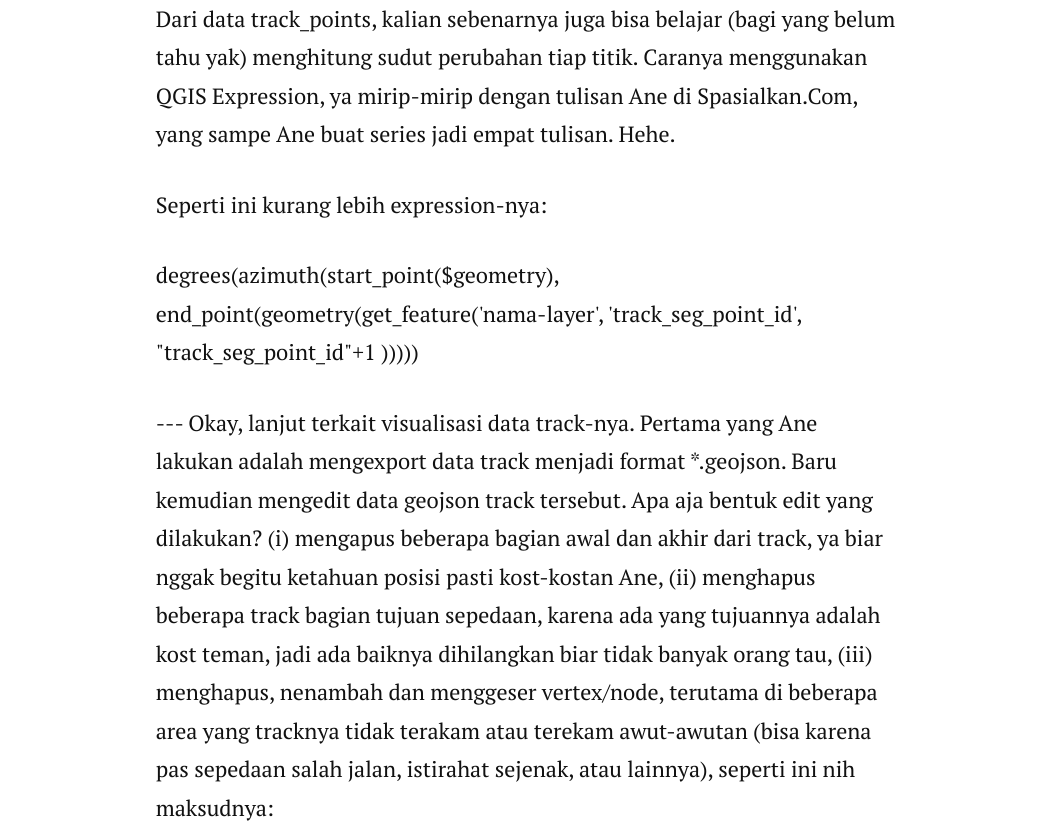
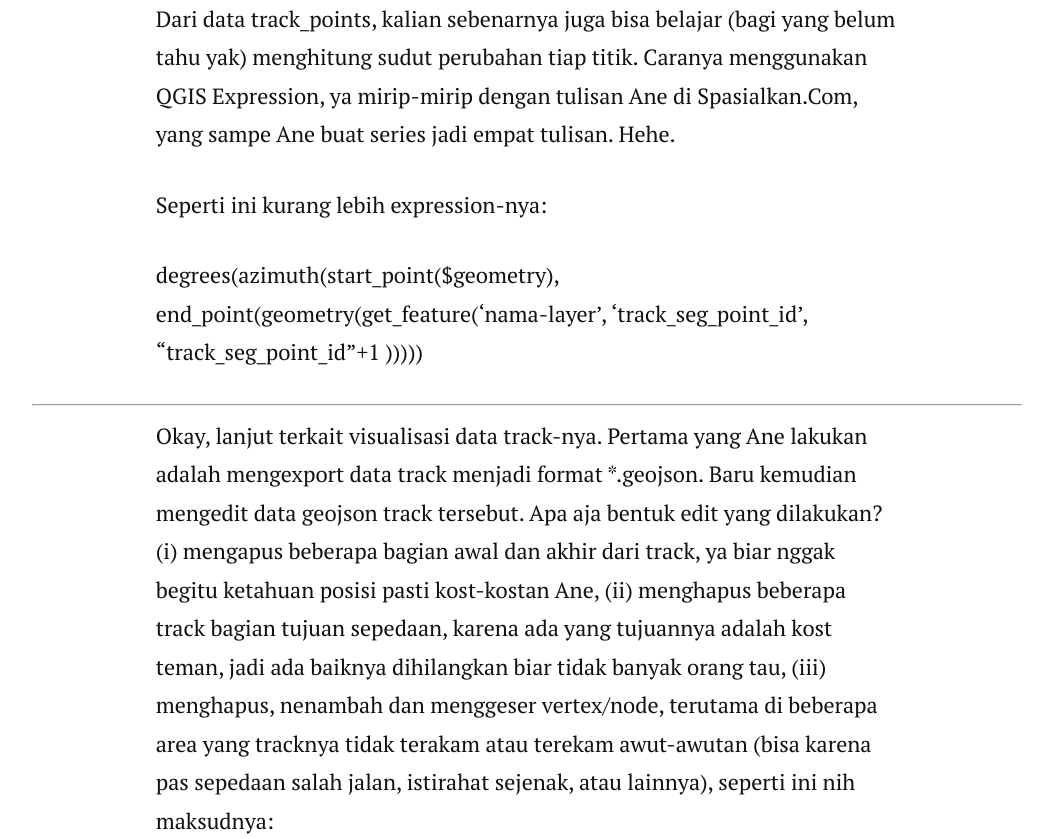
Before and after one commit to rifkifau/rifkifau.github.io, a Jekyll site: the page built from _posts/2021-06-12-mengikuti-tren-sepedaan-ternyata-ada-manfaatnya.markdown, in a window 1280 px wide and 1400 px high, scrolled down 3467 px. Shown: the top 839 px of the window, without its empty margins (113-1166 px from the left). Built offline with Jekyll 4.4.1, drawn with Linux system fonts in a browser that asks for light colours; nearby versions of some CDN libraries; comment, search, counter and statistics services are not loaded; grey boxes are pictures that could not be loaded.

Commit message:
Update 2021-06-12-mengikuti-tren-sepedaan-ternyata-ada-manfaatnya.markdown

```diff
--- a/_posts/2021-06-12-mengikuti-tren-sepedaan-ternyata-ada-manfaatnya.markdown
+++ b/_posts/2021-06-12-mengikuti-tren-sepedaan-ternyata-ada-manfaatnya.markdown
@@ -9,62 +9,49 @@
 
 *Ane emang baru diminggu awal Juni ini kembali ke Jakarta setelah WFH di kampung halaman selama hampir dua bulan lamanya.
 
-
 -----
 Sekitar pertengahan bulan Agustus 2020 lalu Ane memutuskan untuk membeli sepeda lipat. Sempat menjadi bahan omongan temen karena warnanya yang kuning. Fotonya aku lampirkan dibawah yak.
 
 ![sepeda-ecosmo-9-rifkifau](../../images/manfaat-sepedaan/sepeda-ecosmo-9-rifkifau.jpg)
-<p>
+
 Selain karena tren, sebenarnya sudah cukup lama juga kepengen beli sepeda. Awalnya tertarik karena merasa bakal membantu mobilitas dari kost ke tempat kerja. Kalau dihitung-hitung nih, secara jarak tergolong nanggung. Ngojol kok lumayan dekat, tapi kalau jauh kok jalan. Eh kalau jalan kok jauh maksudnya.
-</p>
-<p>
+
 Selain beberapa kali Ane pakai pergi-pulang kerja, periode awal beli semangat tuh sepedaan muter-muter. Seminggu bisa dua kali. Tapi namanya juga manusia ya (haha), makin lama makin males dong.
-</p>
-<p>
+
 Terlepas dari semua itu, sepedaan yang Ane lakukan bukanlah sepedaan pada umumnya. Ya, karena Ane sepedaan sendiri terus. Temenin dong. Hihi, meskipun itu ada benernya, namun bukan itu maksudnya. Kenapa Ane sebut nggak umum (tidak berarti cuma aku sendiri yang melakukan yak), karena aku record rute sepedaanku menggunakan aplikasi di smartphone. Aplikasi yang aku pakai namanya Strava. Mengapa pakai itu, simple, karena sepertinya ada teman yang menggunakan juga. Jadi, sangat dimungkinkan banyak yang lebih recommended yak.
-</p>
-<p>
+
 Dari Strava ini, kalian bisa download rute sepedaan (lari, jalan, renang, dan beberapa aktivitas lain juga sebenarnya) dalam format file *.gpx. Terkait cara mengunduhnya, kalian bisa lakukan dengan login dulu ke www.strava.com.
-</p>
-<p>
+
 Nah dari sinilah sebenarnya inti tulisan ini. Memanfaatkan data hasil track sepedaan menjadi sesuatu.
 Sebelum masuk kepembahasan mengenai visualisasi seperti apa yang bisa kita buat dengan mengolah file yang berformat *.gpx tadi. Pertama perlu Ane jelaskan dulu software yang bisa digunakan untuk pengolahan awal. Di sini Ane menggunakan QGIS.
-</p>
-<p>
+
 Kalau kalian buka data *.gpx-nya akan muncul kurang lebih 5 layer berikut, dan yang bisa kalian manfaatkan tentu yang ada featuresnya. Lebih spesifik, yang Ane pakai adalah data tracks saja. Meskipun data atributnya kosong semua kecuali kolom ‘name’ tetap aman karena Ane hanya butuh geometrinya. Bagi kalian yang butuh attribute data lebih lengkap bisa cek pada layer track_points. Di situ terdapat informasi elevasi dan waktu juga.
-</p>
+
 ![isi-file-gpx-dari-strava_tracks-dan-routes](../../images/manfaat-sepedaan/isi-file-gpx-dari-strava_tracks-dan-routes.jpg)
-<p>
+
 Dari data track_points, kalian sebenarnya juga bisa belajar (bagi yang belum tahu yak) menghitung sudut perubahan tiap titik. Caranya menggunakan QGIS Expression, ya mirip-mirip dengan tulisan Ane di Spasialkan.Com, yang sampe Ane buat series jadi empat tulisan. Hehe.
-</p>
-<p>
+
 Seperti ini kurang lebih expression-nya:
-</p>
-<p>
+
 degrees(azimuth(start_point($geometry), end_point(geometry(get_feature('nama-layer', 'track_seg_point_id',  "track_seg_point_id"+1  )))))
-</p>
-<p>
+
 ---
 Okay, lanjut terkait visualisasi data track-nya. Pertama yang Ane lakukan adalah mengexport data track menjadi format *.geojson. Baru kemudian mengedit data geojson track tersebut. Apa aja bentuk edit yang dilakukan? (i) mengapus beberapa bagian awal dan akhir dari track, ya biar nggak begitu ketahuan posisi pasti kost-kostan Ane, (ii) menghapus beberapa track bagian tujuan sepedaan, karena ada yang tujuannya adalah kost teman, jadi ada baiknya dihilangkan biar tidak banyak orang tau, (iii) menghapus, nenambah dan menggeser vertex/node, terutama di beberapa area yang tracknya tidak terakam atau terekam awut-awutan (bisa karena pas sepedaan salah jalan, istirahat sejenak, atau lainnya), seperti ini nih maksudnya:
-</p>
+
 ![perbaikan-dan-edit-tracks](../../images/manfaat-sepedaan/perbaikan-dan-edit-tracks.png)
-<p>
+
 Total ada 11 tracks yang tersimpan diakun Strava Ane. Adapun jarak total yang terekam adalah 254.2 km, dengan track terpanjang adalah 28.1 km.
-</p>
-<p>
+
 Software berikutnya yang Ane gunakan adalah Visual Studio Code dan Browser Chrome. Keduanya digunakan untuk membuat visualisasi dalam bentuk WebGIS dengan memanfaatkan library Javascript yang cukup popular. Yak, Leaflet JS.
-</p>
-<p>
+
 Di sini tidak akan Ane bahas rinci terkait scriptnya seperti apa, tapi gambaran kasar saja mengenai struktur data dan plugin Leaflet yang digunakan. Dari 11 data track yang sudah berformat *.geojson, Ane ambil bagian “coordinates”, kemudian membuatnya menjadi array object. Oh ya, pada saat export data dari layer *.gpx menjadi *.geojson, opsi ‘Geometry type’nya Ane ganti ‘LineString’ sekaligus uncheck bagian ‘Include z-dimension’. Dengan menghilangkan z-dimension ini, maka isi “coordinates” dalam file geojson hanya [x,y] saja, bukan lagi [x, y, z]. Berikut adalah struktur dari array obyek rute sepeda yang Ane simpan dalam variable.
-</p>
+
 ![array-of-object-data-track-sepedaan](../../images/array-of-object-data-track-sepedaan.jpg)
-<p>
+
 Terdapat empat plugin leaflet yang Ane gunakan, berikut daftarnya:
 •	Leaflet StyledLayerControl, digunakan untuk membuat layer control yang terdiri dari beberapa group (dalam konteks ini grup berdasarkan nama track),
 •	Leaflet Polyline SnakeAnim, digunakan untuk membuat animasi track menyerupai ular yang sedang merayap, karena itulah nama layer hasil animasinya Ane namakan “Slithering Snake”,
 •	Leaflet Ant Path, digunakan untuk membuat animasi track seperti jalur semut atau semut yang jalan berbaris gitu,
 •	Leaflet MovingMarker, digunakan untuk membuat animasi marker (anggap saja sepeda) yang bergerak sesuai/mengikuti track.
-</p>
-<p>
+
 Nah, terakhir, berikut adalah hasil akhir dari visualisasi track sepedaan Ane:
-</p>
```
